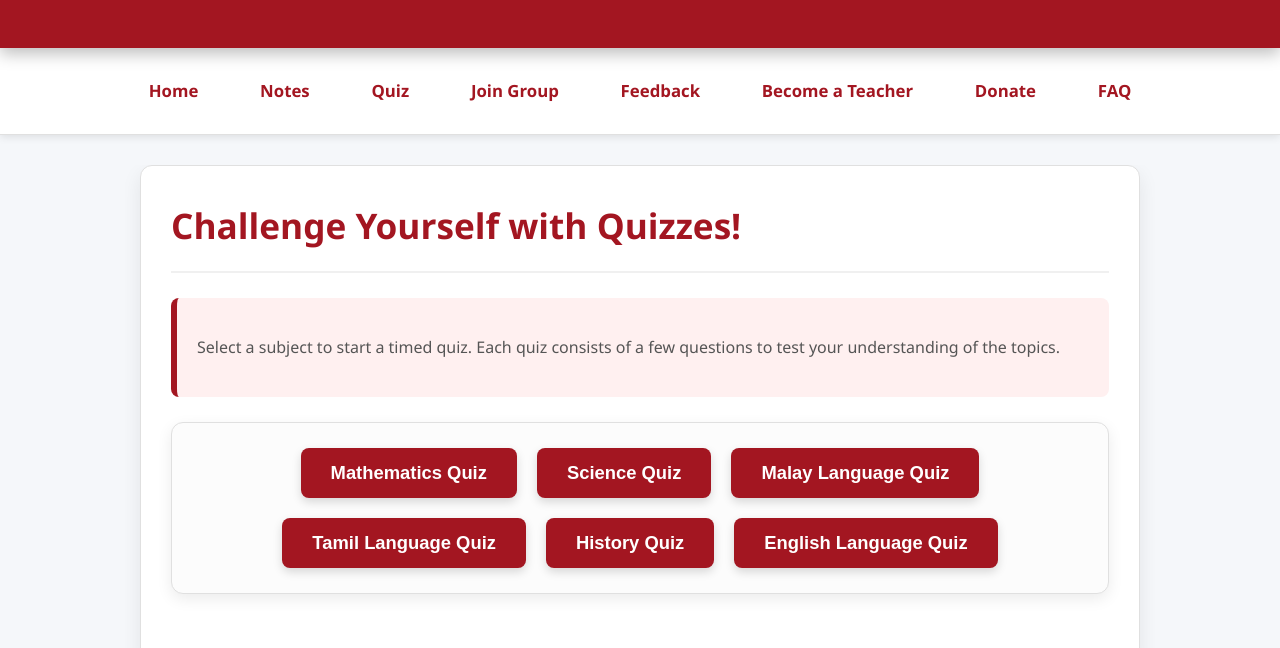
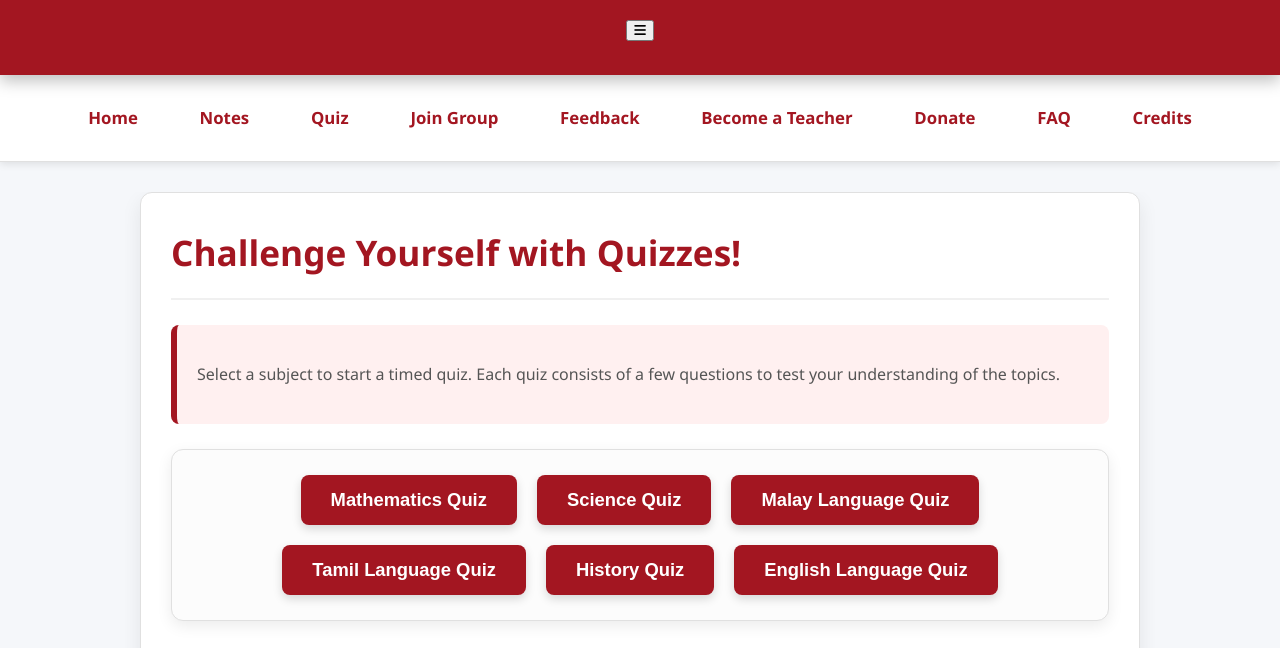
Before and after one commit to coolcoder282702/1.6, a plain HTML site: page Quiz.html in a window 1280 px wide. Shown: the part 152-800 px from the top of the page. Drawn offline with Linux system fonts and the light colour scheme.

Commit message:
Update Quiz.html

```diff
--- a/Quiz.html
+++ b/Quiz.html
@@ -5,6 +5,7 @@
     <meta name="viewport" content="width=device-width, initial-scale=1.0">
     <title>Quizzes - SJKT DLP</title>
     <link rel="stylesheet" href="style.css">
+    <link rel="stylesheet" href="https://cdnjs.cloudflare.com/ajax/libs/font-awesome/6.0.0-beta3/css/all.min.css">
 </head>
 <body>
     <header>
@@ -15,18 +16,23 @@
                 <p>Enhancing Learning for Indian Students</p>
             </div>
         </div>
+        <button class="hamburger" onclick="toggleNav()">
+            <i class="fas fa-bars"></i>
+        </button>
     </header>
 
-    <nav>
-        <a href="index.html">Home</a>
-        <a href="notes.html">Notes</a>
-        <a href="quiz.html">Quiz</a>
-        <a href="group.html">Join Group</a>
-        <a href="feedback.html">Feedback</a>
-        <a href="teacher.html">Become a Teacher</a>
-        <a href="donate.html">Donate</a>
-        <a href="faq.html">FAQ</a>
+    <nav class="side-nav" id="sideNav">
+        <a href="index.html"style="color:#A31621;">Home</a>
+        <a href="notes.html"style="color:#A31621;">Notes</a>
+        <a href="quiz.html"style="color:#A31621;">Quiz</a>
+        <a href="group.html"style="color:#A31621;">Join Group</a>
+        <a href="feedback.html"style="color:#A31621;">Feedback</a>
+        <a href="teacher.html"style="color:#A31621;">Become a Teacher</a>
+        <a href="donate.html"style="color:#A31621;">Donate</a>
+        <a href="faq.html"style="color:#A31621;">FAQ</a>
+        <a href="credits.html"style="color:#A31621;">Credits</a>
     </nav>
+    <div class="overlay" onclick="toggleNav()"></div>
 
     <div class="container">
         <section id="quiz">
@@ -58,7 +64,7 @@
     </div>
 
     <footer>
-        <p>&copy; 2024 St.John Bosco Study Hub. All rights reserved.</p>
+        <p>&copy; 2024 St.John Bosco Study Hub. All rights reserved. | <a href="credits.html">Credits</a></p>
     </footer>
 
     <script src="script.js"></script>
```
